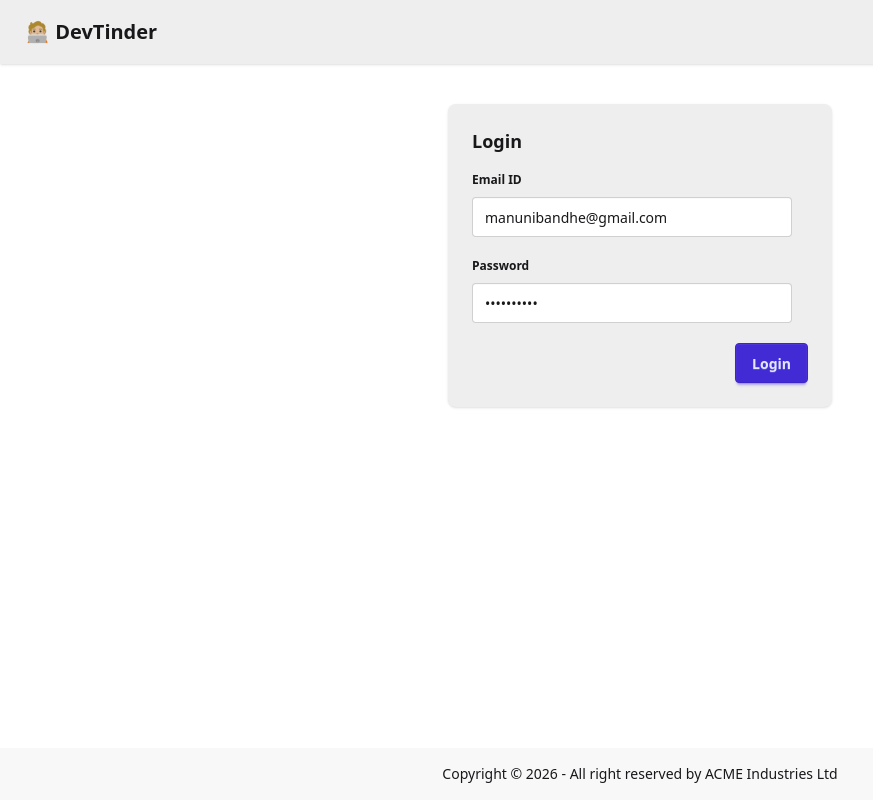
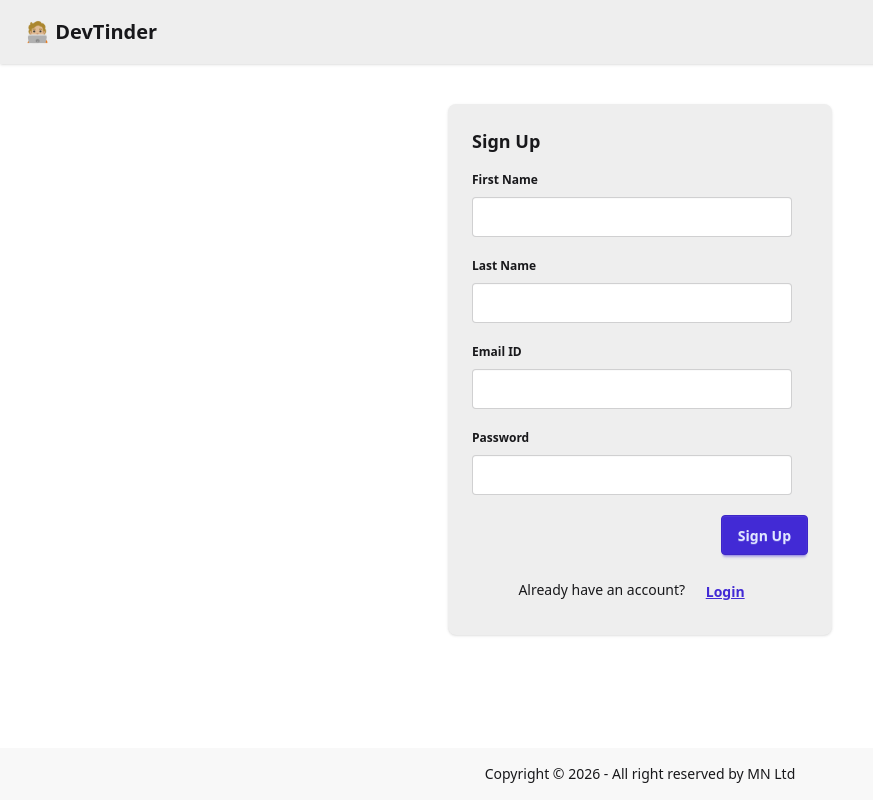
Before and after one commit to gem-ManishNibandhe/devTinder-web, a React (Vite) app: page /login in a window 1280 px wide. Shown: the whole page, without its empty margins (0-873 px from the left). Built offline with nearby package versions, Linux system fonts and the light colour scheme; no server answers.

Commit message:
added signup form and bug fixes

```diff
--- a/index.html
+++ b/index.html
@@ -4,7 +4,7 @@
     <meta charset="UTF-8" />
     <link rel="icon" type="image/svg+xml" href="/vite.svg" />
     <meta name="viewport" content="width=device-width, initial-scale=1.0" />
-    <title>devtinder-web</title>
+    <title>Dev Tinder</title>
   </head>
   <body>
     <div id="root"></div>
--- a/src/components/EditProfile.jsx
+++ b/src/components/EditProfile.jsx
@@ -10,8 +10,8 @@ export const EditProfile = ({user}) => {
     const [firstName, setFirstName] = React.useState(user.firstName)
     const [lastName, setLastName] = React.useState(user.lastName)
     const [age, setAge] = React.useState(user.age)
-    const [gender, setGender] = React.useState(user.gender)
-    const [about, setAbout] = React.useState(user.about)
+    const [gender, setGender] = React.useState(user.gender || '')
+    const [about, setAbout] = React.useState(user.about || '')
     const [photoUrl, setPhotoUrl] = React.useState(user.photoUrl)
     const [error, setError] = useState('')
     const [showToast, setShowToast] = useState(false)
--- a/src/components/Footer.jsx
+++ b/src/components/Footer.jsx
@@ -5,7 +5,7 @@ export const Footer = () => {
     <div>
         <footer className="footer sm:footer-horizontal footer-center bg-base-200 text-base-content p-4 fixed bottom-0 w-full">
             <aside>
-                <p>Copyright © {new Date().getFullYear()} - All right reserved by ACME Industries Ltd</p>
+                <p>Copyright © {new Date().getFullYear()} - All right reserved by MN Ltd</p>
             </aside>
         </footer>
     </div>
--- a/src/components/Login.jsx
+++ b/src/components/Login.jsx
@@ -6,12 +6,29 @@ import { useNavigate } from 'react-router-dom'
 import { BASE_URL } from '../utils/constants'
 
 export const Login = () => {
-    const [emailId, setEmailId] = React.useState('manunibandhe@gmail.com')
-    const [password, setPassword] = React.useState('Manish@123')
+    const [emailId, setEmailId] = React.useState('')
+    const [password, setPassword] = React.useState('')
+    const [lastName, setLastName] = React.useState('')
+    const [firstName, setFirstName] = React.useState('')
+    const [isLoginForm,setLoginForm] = useState(false);
     const [error, setError] = useState('')
     const dispatch=useDispatch();
     const navigate=useNavigate();
 
+    const handleSignUp=async()=>{
+
+        const res=await axios.post(BASE_URL+'/signup',{
+            firstName,
+            lastName,
+            emailId,
+            password,
+        },{withCredentials:true}).then((res)=>{
+            dispatch(addUser(res.data.data))    // to add data in the store
+            return navigate('/profile');
+        }).catch((err)=>{
+            setError(err.response?.data || 'Signup failed. Please try again.');
+        })
+    }
     const handleLogin=async()=>{
 
         const res=await axios.post(BASE_URL+'/login',{
@@ -28,7 +45,19 @@ export const Login = () => {
     <div className='flex justify-center my-10'>
                 <div className="card bg-base-300 w-96 shadow-sm">
         <div className="card-body">
-            <h2 className="card-title">Login</h2>
+            <h2 className="card-title">{isLoginForm ? "Login" : "Sign Up"}</h2>
+            {!isLoginForm && (
+                <>
+                    <fieldset className="fieldset">
+                    <legend className="fieldset-legend">First Name</legend>
+                    <input type="text" value={firstName} onChange={(e) => setFirstName(e.target.value)} className="input" placeholder="" />
+                    </fieldset>
+                    <fieldset className="fieldset">
+                    <legend className="fieldset-legend">Last Name</legend>
+                    <input type="text" value={lastName} onChange={(e) => setLastName(e.target.value)} className="input" placeholder="" />
+                    </fieldset>
+                </>
+            )}
 
             <fieldset className="fieldset">
             <legend className="fieldset-legend">Email ID</legend>
@@ -39,10 +68,12 @@ export const Login = () => {
             <legend className="fieldset-legend">Password</legend>
             <input type="password" value={password} onChange={(e) => setPassword(e.target.value)} className="input" placeholder="" />
             </fieldset>
+
             <p className="text-red-500">{error}</p>
             <div className="card-actions justify-end">
-            <button className="btn btn-primary" onClick={handleLogin}>Login</button>
+            <button className="btn btn-primary" onClick={() => isLoginForm ? handleLogin() : handleSignUp()}> {isLoginForm ? "Login" : "Sign Up"}</button>
             </div>
+            <p className='text-center mt-2'>{isLoginForm ? "Don't have an account? " : "Already have an account? "} <button className="btn btn-link" onClick={() => setLoginForm(!isLoginForm)}>{isLoginForm ? "Sign Up" : "Login"}</button></p>
         </div>
         </div>
     </div>
--- a/src/components/NavBar.jsx
+++ b/src/components/NavBar.jsx
@@ -26,7 +26,7 @@ export const NavBar = () => {
   return (
     <div className="navbar bg-base-300 shadow-sm">
   <div className="flex-1">
-    <a className="btn btn-ghost text-xl">🧑🏼‍💻 DevTinder</a>
+    <a className="btn btn-ghost text-xl" onClick={() => navigate('/')} >🧑🏼‍💻 DevTinder</a>
   </div>
   {user && (
     <>
```
